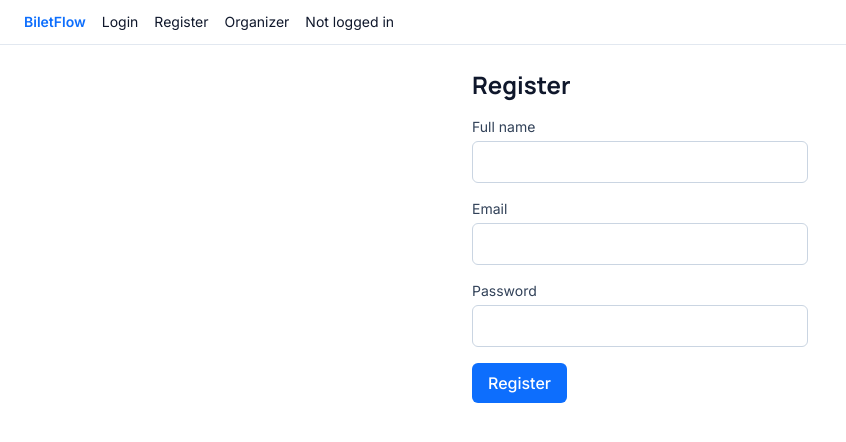
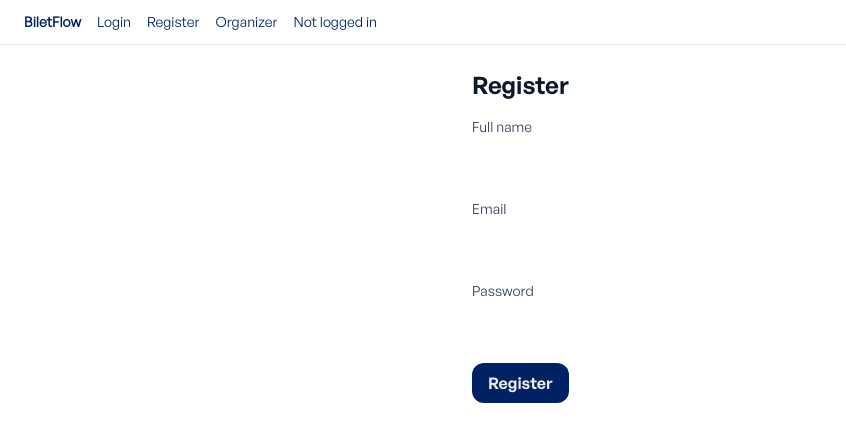
Before and after one commit to diaskarshal/biletflow, a React (Vite) app in the folder web/: page /register in a window 1280 px wide. Shown: the top 442 px of the page, without its empty margins (0-846 px from the left). Built offline with nearby package versions, Linux system fonts and the light colour scheme; no server answers; what openapi-fetch would draw is missing.

Commit message:
add navy/sky theme and shared UI components

```diff
--- /dev/null
+++ b/web/src/components/Badge.tsx
@@ -0,0 +1,32 @@
+import type { ReactNode } from "react";
+
+export type BadgeTone = "neutral" | "success" | "warning" | "danger" | "info";
+
+const tones: Record<BadgeTone, string> = {
+  neutral: "bg-slate-100 text-slate-700",
+  success: "bg-emerald-100 text-emerald-800",
+  warning: "bg-amber-100 text-amber-800",
+  danger: "bg-red-100 text-red-800",
+  info: "bg-blue-100 text-blue-800",
+};
+
+// Event and ticket statuses mapped to a tone. Unknown values fall back to neutral.
+const statusTone: Record<string, BadgeTone> = {
+  draft: "neutral",
+  published: "success",
+  completed: "info",
+  cancelled: "danger",
+  valid: "success",
+  checked_in: "info",
+  refunded: "warning",
+};
+
+export function Badge({ tone = "neutral", children }: { tone?: BadgeTone; children: ReactNode }) {
+  return (
+    <span className={`inline-block rounded-full px-2.5 py-0.5 text-xs font-medium ${tones[tone]}`}>{children}</span>
+  );
+}
+
+export function StatusBadge({ status }: { status: string }) {
+  return <Badge tone={statusTone[status] ?? "neutral"}>{status.replace(/_/g, " ")}</Badge>;
+}
--- a/web/src/components/Button.tsx
+++ b/web/src/components/Button.tsx
@@ -1,11 +1,27 @@
 import type { ButtonHTMLAttributes } from "react";
 
-export function Button(props: ButtonHTMLAttributes<HTMLButtonElement>) {
-  const { className = "", ...rest } = props;
+type Variant = "primary" | "secondary" | "danger";
+
+const variants: Record<Variant, string> = {
+  primary: "bg-brand text-on-brand hover:bg-brand-dark",
+  secondary: "border border-brand bg-white text-brand hover:bg-slate-50",
+  danger: "bg-red-600 text-white hover:bg-red-700",
+};
+
+type Props = ButtonHTMLAttributes<HTMLButtonElement> & {
+  variant?: Variant;
+  loading?: boolean;
+};
+
+export function Button({ variant = "primary", loading = false, className = "", disabled, children, ...rest }: Props) {
   return (
     <button
-      className={`rounded-md bg-brand px-4 py-2 font-medium text-white transition hover:bg-brand-dark disabled:opacity-50 ${className}`}
+      className={`rounded-xl px-4 py-2 font-heading transition disabled:opacity-50 ${variants[variant]} ${className}`}
+      disabled={disabled || loading}
+      aria-busy={loading || undefined}
       {...rest}
-    />
+    >
+      {loading ? "..." : children}
+    </button>
   );
 }
--- /dev/null
+++ b/web/src/components/Card.tsx
@@ -0,0 +1,5 @@
+import type { HTMLAttributes } from "react";
+
+export function Card({ className = "", ...rest }: HTMLAttributes<HTMLDivElement>) {
+  return <div className={`rounded-lg border border-slate-200 bg-white p-4 shadow-sm ${className}`} {...rest} />;
+}
--- /dev/null
+++ b/web/src/components/EmptyState.tsx
@@ -0,0 +1,18 @@
+import type { ReactNode } from "react";
+
+export function EmptyState({ title, children }: { title: string; children?: ReactNode }) {
+  return (
+    <div className="rounded-lg border border-dashed border-slate-300 p-10 text-center">
+      <p className="font-heading text-lg font-semibold">{title}</p>
+      {children && <div className="mt-2 text-sm text-slate-500">{children}</div>}
+    </div>
+  );
+}
+
+export function ErrorState({ message }: { message: string }) {
+  return (
+    <p role="alert" className="rounded-md bg-red-50 p-3 text-sm text-red-700">
+      {message}
+    </p>
+  );
+}
--- /dev/null
+++ b/web/src/components/EventImage.tsx
@@ -0,0 +1,10 @@
+export function EventImage({ url, title, className = "" }: { url: string | null; title: string; className?: string }) {
+  if (url) {
+    return <img src={url} alt={title} className={`object-cover ${className}`} />;
+  }
+  return (
+    <div className={`flex items-center justify-center bg-sky p-4 text-center font-heading text-2xl text-brand ${className}`}>
+      {title}
+    </div>
+  );
+}
--- a/web/src/components/Input.tsx
+++ b/web/src/components/Input.tsx
@@ -4,7 +4,7 @@ export function Input(props: InputHTMLAttributes<HTMLInputElement>) {
   const { className = "", ...rest } = props;
   return (
     <input
-      className={`w-full rounded-md border border-slate-300 px-3 py-2 outline-none focus:border-brand focus:ring-1 focus:ring-brand ${className}`}
+      className={`w-full rounded-xl border border-transparent bg-white px-3 py-2 text-brand outline-none focus:border-brand focus:ring-1 focus:ring-brand ${className}`}
       {...rest}
     />
   );
--- /dev/null
+++ b/web/src/components/Modal.tsx
@@ -0,0 +1,24 @@
+import { useEffect, type ReactNode } from "react";
+
+// Centered dialog over a blurred page, as in the checkout design.
+export function Modal({ onClose, label, children }: { onClose: () => void; label: string; children: ReactNode }) {
+  useEffect(() => {
+    const onKey = (e: KeyboardEvent) => e.key === "Escape" && onClose();
+    window.addEventListener("keydown", onKey);
+    return () => window.removeEventListener("keydown", onKey);
+  }, [onClose]);
+
+  return (
+    <div className="fixed inset-0 z-50 flex items-center justify-center bg-white/30 backdrop-blur-md" onClick={onClose}>
+      <div
+        role="dialog"
+        aria-modal="true"
+        aria-label={label}
+        className="w-full max-w-lg rounded-[2.5rem] bg-sky p-10"
+        onClick={(e) => e.stopPropagation()}
+      >
+        {children}
+      </div>
+    </div>
+  );
+}
--- /dev/null
+++ b/web/src/components/Select.tsx
@@ -0,0 +1,11 @@
+import type { SelectHTMLAttributes } from "react";
+
+export function Select(props: SelectHTMLAttributes<HTMLSelectElement>) {
+  const { className = "", ...rest } = props;
+  return (
+    <select
+      className={`w-full rounded-md border border-slate-300 bg-white px-3 py-2 outline-none focus:border-brand focus:ring-1 focus:ring-brand ${className}`}
+      {...rest}
+    />
+  );
+}
--- /dev/null
+++ b/web/src/components/Spinner.tsx
@@ -0,0 +1,7 @@
+export function Spinner({ label = "Loading" }: { label?: string }) {
+  return (
+    <div role="status" aria-label={label} className="flex justify-center p-6">
+      <div className="h-6 w-6 animate-spin rounded-full border-2 border-slate-300 border-t-brand" />
+    </div>
+  );
+}
--- /dev/null
+++ b/web/src/components/Textarea.tsx
@@ -0,0 +1,11 @@
+import type { TextareaHTMLAttributes } from "react";
+
+export function Textarea(props: TextareaHTMLAttributes<HTMLTextAreaElement>) {
+  const { className = "", ...rest } = props;
+  return (
+    <textarea
+      className={`w-full rounded-md border border-slate-300 px-3 py-2 outline-none focus:border-brand focus:ring-1 focus:ring-brand ${className}`}
+      {...rest}
+    />
+  );
+}
--- a/web/src/index.css
+++ b/web/src/index.css
@@ -1,12 +1,24 @@
 @import "tailwindcss";
 
+@font-face {
+    font-family: 'HeadingFont';
+    src: url('./assets/fonts/GeneralSans-Semibold.otf') format('opentype');
+}
+
+@font-face {
+    font-family: 'BodyFont';
+    src: url('./assets/fonts/GeneralSans-Regular.otf') format('opentype');
+}
+
 @theme {
-  --font-sans: "Inter", system-ui, sans-serif;
-  --font-heading: "Manrope", system-ui, sans-serif;
-  --color-brand: #0d6efd;
-  --color-brand-dark: #0b5ed7;
+  --font-sans: "BodyFont", system-ui, sans-serif;
+  --font-heading: "HeadingFont", system-ui, sans-serif;
+  --color-brand: #002262;
+  --color-brand-dark: #001a4b;
+  --color-sky: #a4d0ff;
+  --color-on-brand: #ebebeb;
 }
 
 body {
-  @apply bg-white text-slate-900 antialiased;
+  @apply bg-white text-brand antialiased;
 }
```
Also changed, not shown: web/src/assets/fonts/GeneralSans-Regular.otf (added), web/src/assets/fonts/GeneralSans-Semibold.otf (added).
